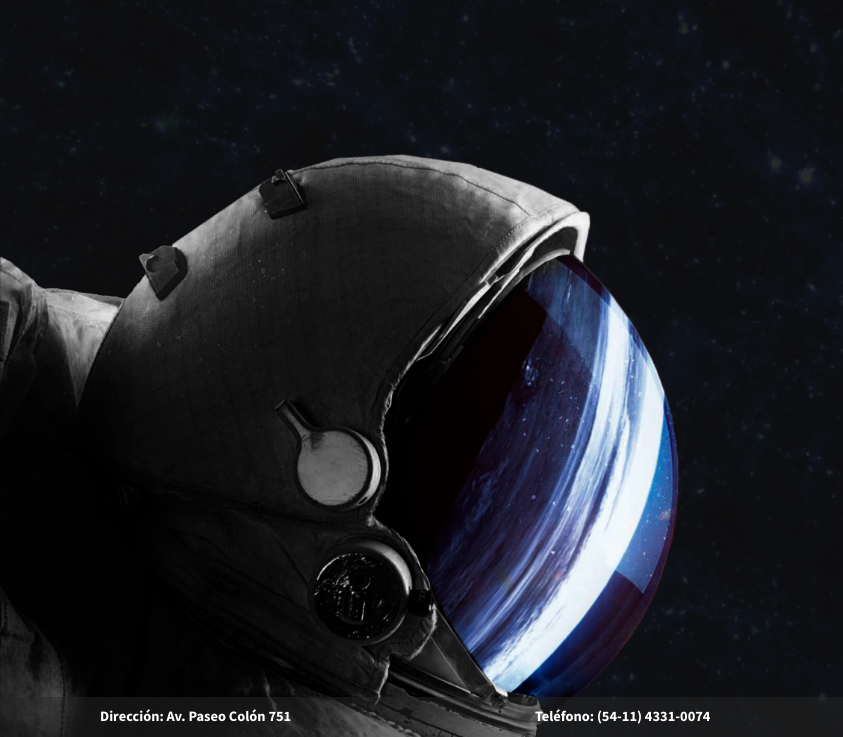
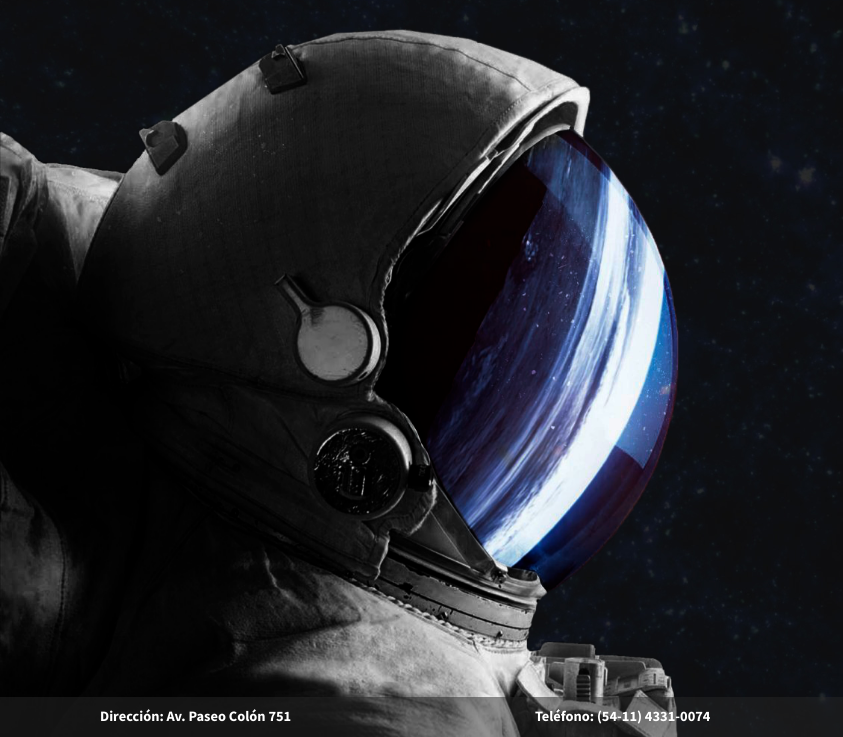
Before and after one commit to Mrosa97/Conae_Rosa, a website: page index.html in a window 1280 px wide. Shown: the part 63-800 px from the top of the page, 0-843 px from the left. Drawn offline with nearby package versions, Linux system fonts and the light colour scheme.

Commit message:
Prueba index img

```diff
--- a/scss/styles.scss
+++ b/scss/styles.scss
@@ -115,7 +115,7 @@ main{
             &__img{
                 width: 698px;
                 position: relative;
-                margin-top: 125px;
+                margin-top: 0px;
                 z-index: 1;
             }
         }
```
Also changed, not shown: css/styles.css.
